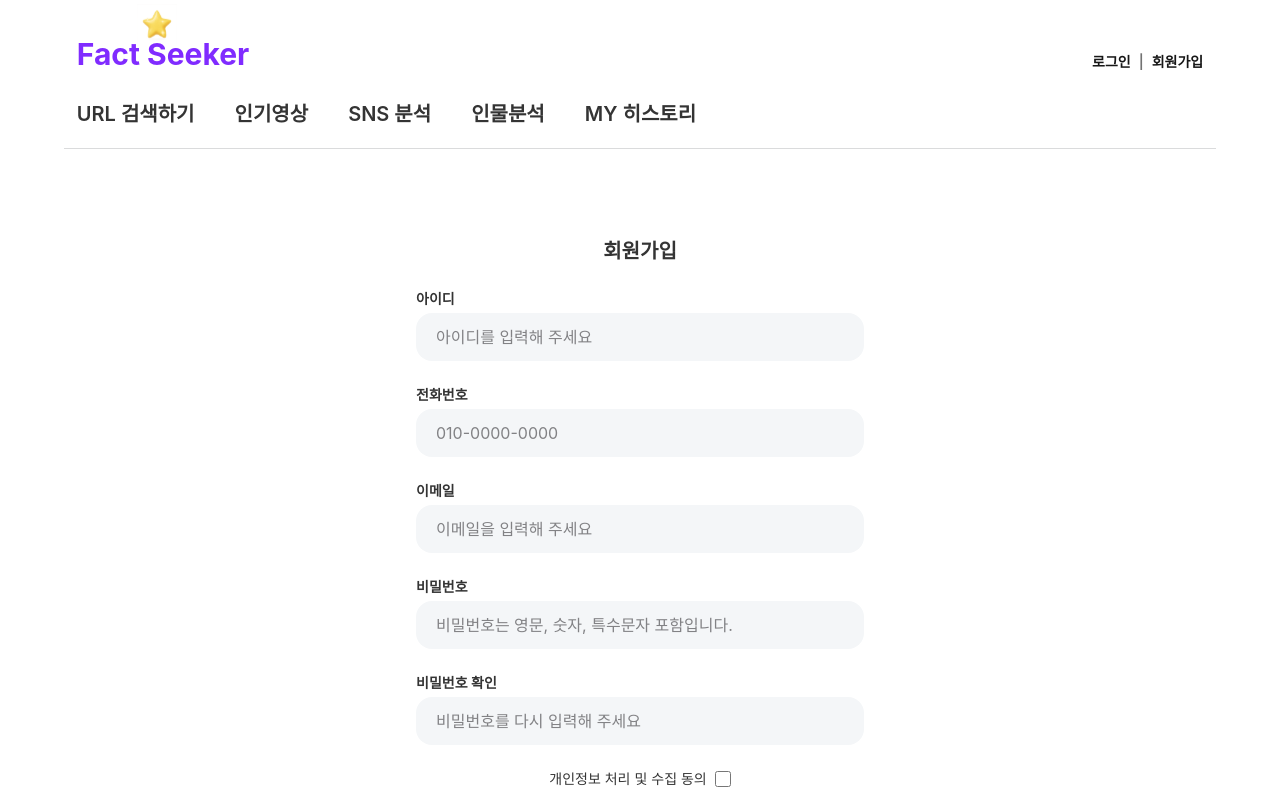
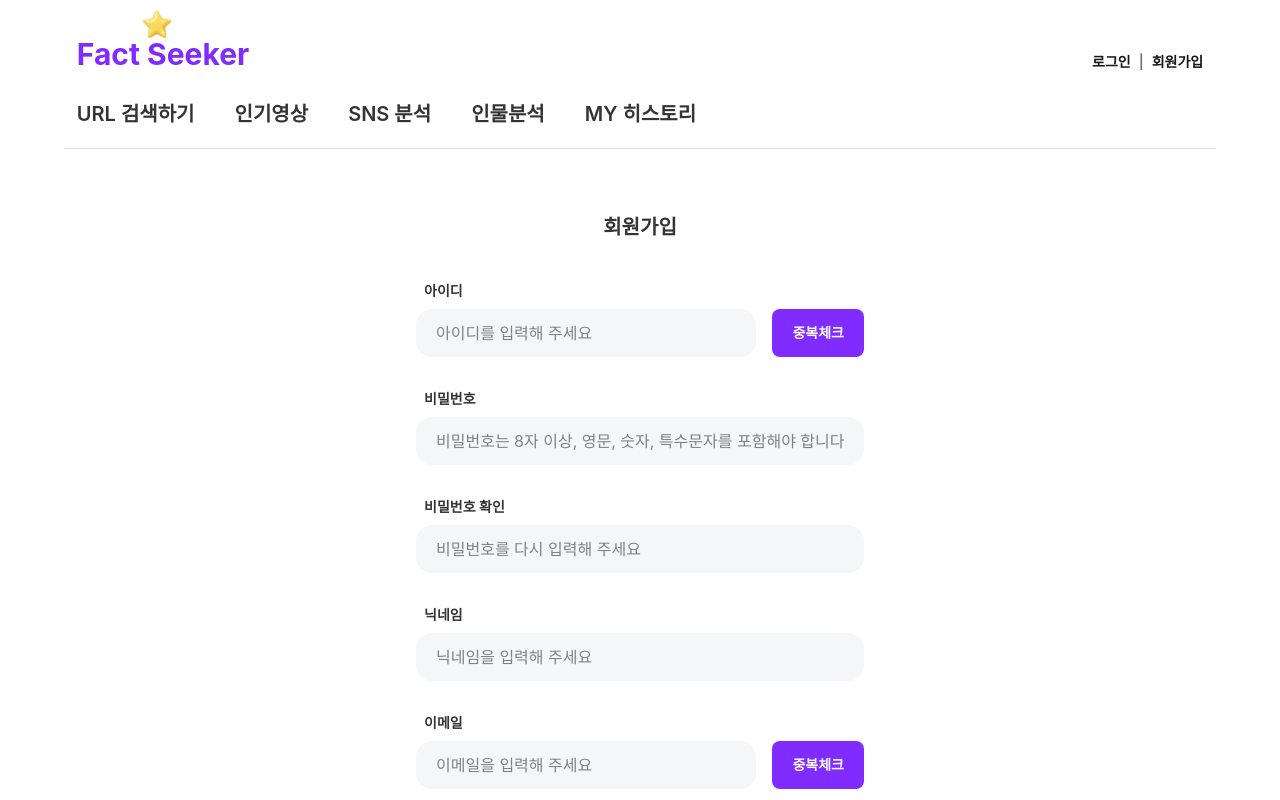
Before and after one commit to Hanium-FactSeeker/factseeker-frontend, a Next.js app: page /sign-up in a window 1280 px wide. Shown: the top 800 px of the page. Built offline with nearby package versions, Linux system fonts and the light colour scheme.

Commit message:
Feat: 일반 회원가입 api 연동 및  닉네임 필드 추가

```diff
--- /dev/null
+++ b/src/apis/auth/check-email.ts
@@ -0,0 +1,18 @@
+import apiClient from '@/apis/apiClient';
+
+/** 응답  */
+export interface EmailCheckResponse {
+  success: boolean;
+  message: string;
+  data: boolean;
+}
+/** 회원가입 시 이메일 중복 체크  */
+export async function checkEmailDuplicate(email: string) {
+  const res = await apiClient.get<EmailCheckResponse>('/check/email', {
+    params: { email },
+    headers: {
+      Accept: 'application/json',
+    },
+  });
+  return res.data;
+}
--- /dev/null
+++ b/src/apis/auth/check-id.ts
@@ -0,0 +1,19 @@
+import apiClient from '@/apis/apiClient';
+
+/** 아이디 중복 체크 응답 */
+export interface LoginIdCheckResponse {
+  success: boolean;
+  message: string;
+  data: boolean;
+}
+
+/** 아이디 중복 체크 */
+export async function checkIdDuplicate(
+  loginId: string,
+): Promise<LoginIdCheckResponse> {
+  const res = await apiClient.get<LoginIdCheckResponse>('/check/loginId', {
+    params: { loginId },
+    headers: { Accept: 'application/json' },
+  });
+  return res.data;
+}
--- /dev/null
+++ b/src/apis/auth/sign-up.ts
@@ -0,0 +1,39 @@
+import apiClient from '@/apis/apiClient';
+
+/** 회원가입 요청 바디 */
+export interface SignUpRequest {
+  loginId: string;
+  password: string;
+  fullname: string;
+  phone: string;
+  email: string;
+}
+
+/**
+ * 일반 회원가입 응답
+ *
+ */
+export interface SignUpResponse {
+  success?: boolean;
+  message?: string;
+  data?: any;
+}
+
+/**
+ * 일반 회원가입
+ *
+ */
+export async function signUpUser(
+  payload: SignUpRequest,
+): Promise<SignUpResponse> {
+  const res = await apiClient.post<SignUpResponse>('/auth/register', payload, {
+    headers: {
+      'Content-Type': 'application/json',
+      Accept: 'application/json',
+    },
+  });
+
+  const body = res.data ?? {};
+
+  return body;
+}
--- a/src/components/auth/sign-up/SignUpForm.tsx
+++ b/src/components/auth/sign-up/SignUpForm.tsx
@@ -2,16 +2,20 @@
 
 import React, { useState } from 'react';
 import { useRouter } from 'next/navigation';
-import Logo from '@/assets/Logo';
 import TextInput from '@/components/ui/button/TextInput';
 import { Button } from '@/components/ui/button';
+import { signUpUser } from '@/apis/auth/sign-up';
+import { checkEmailDuplicate } from '@/apis/auth/check-email';
+import { checkIdDuplicate } from '@/apis/auth/check-id';
+import toast from 'react-hot-toast';
 
 type FormData = {
-  username: string;
-  phone: string;
-  email: string;
+  id: string;
   password: string;
   confirmPassword: string;
+  nickname: string;
+  email: string;
+  phone: string;
   agreed: boolean;
 };
 
@@ -42,20 +46,31 @@ export default function SignUpForm() {
   const router = useRouter();
 
   const [formData, setFormData] = useState<FormData>({
-    username: '',
-    phone: '',
-    email: '',
+    id: '',
     password: '',
     confirmPassword: '',
+    nickname: '',
+    email: '',
+    phone: '',
     agreed: false,
   });
 
-  const [errors, setErrors] = useState<Partial<Record<keyof FormData, string>>>({});
+  const [errors, setErrors] = useState<Partial<Record<keyof FormData, string>>>(
+    {},
+  );
+
+  const [emailChecked, setEmailChecked] = useState(false);
+  const [idChecked, setIdChecked] = useState(false);
 
   const validate = () => {
     const errs: Partial<Record<keyof FormData, string>> = {};
 
-    if (formData.phone.replace(/[^0-9]/g, '').length !== 11) {
+    if (!formData.id.trim()) {
+      errs.id = '아이디를 입력해 주세요.';
+    }
+
+    const phoneDigits = formData.phone.replace(/\D/g, '');
+    if (phoneDigits.length !== 11) {
       errs.phone = '전화번호 형식이 올바르지 않습니다.';
     }
 
@@ -63,9 +78,19 @@ export default function SignUpForm() {
       errs.email = '이메일 형식이 올바르지 않습니다.';
     }
 
+    if (!formData.nickname.trim()) {
+      errs.nickname = '닉네임을 입력해 주세요.';
+    }
+
     const pw = formData.password;
-    if (pw.length < 8 || !/[a-zA-Z]/.test(pw) || !/[0-9]/.test(pw) || !/[^a-zA-Z0-9]/.test(pw)) {
-      errs.password = '비밀번호는 8자 이상, 영문, 숫자, 특수문자를 포함해야 합니다.';
+    if (
+      pw.length < 8 ||
+      !/[a-zA-Z]/.test(pw) ||
+      !/[0-9]/.test(pw) ||
+      !/[^a-zA-Z0-9]/.test(pw)
+    ) {
+      errs.password =
+        '비밀번호는 8자 이상, 영문, 숫자, 특수문자를 포함해야 합니다.';
     }
 
     if (formData.password !== formData.confirmPassword) {
@@ -76,80 +101,170 @@ export default function SignUpForm() {
     return Object.keys(errs).length === 0;
   };
 
-  const handleSubmit = (e: React.FormEvent) => {
-    e.preventDefault();
-    if (validate()) {
-      console.log('회원가입 성공', formData);
+  const formatPhone = (raw: string) => {
+    let digits = raw.replace(/\D/g, '').slice(0, 11);
+    if (digits.length > 7) {
+      return `${digits.slice(0, 3)}-${digits.slice(3, 7)}-${digits.slice(7)}`;
     }
+    if (digits.length > 3) {
+      return `${digits.slice(0, 3)}-${digits.slice(3)}`;
+    }
+    return digits;
   };
 
   const handleChange = (e: React.ChangeEvent<HTMLInputElement>) => {
     const { name, value, type, checked } = e.target;
+
+    if (name === 'phone') {
+      setFormData((prev) => ({ ...prev, phone: formatPhone(value) }));
+    } else {
       setFormData((prev) => ({
         ...prev,
         [name]: type === 'checkbox' ? checked : value,
       }));
+    }
+
+    if (name === 'email') setEmailChecked(false);
+    if (name === 'id') setIdChecked(false);
+    setErrors((prev) => ({
+      ...prev,
+      [name]: '',
+    }));
+  };
+  // 이메일 중복 체크
+  const handleEmailCheck = async () => {
+    if (!formData.email) {
+      toast.error('이메일을 입력해 주세요.');
+      return;
+    }
+    try {
+      const res = await checkEmailDuplicate(formData.email);
+      if (!res.data) {
+        toast.error(res.message);
+      } else {
+        toast.success(res.message);
+        setEmailChecked(true);
+      }
+    } catch {
+      toast.error('이메일 중복 확인 중 오류가 발생했습니다.');
+    }
+  };
+
+  // 아이디 중복 체크
+  const handleIdCheck = async () => {
+    if (!formData.id.trim()) {
+      toast.error('아이디를 입력해 주세요.');
+      return;
+    }
+    try {
+      const res = await checkIdDuplicate(formData.id.trim());
+      if (!res.data) {
+        toast.error(res.message);
+      } else {
+        toast.success(res.message);
+        setIdChecked(true);
+      }
+    } catch {
+      toast.error('아이디 중복 확인 중 오류가 발생했습니다.');
+    }
+  };
+
+  const handleSubmit = async (e: React.FormEvent) => {
+    e.preventDefault();
+    const ok = validate();
+    if (!ok) return;
+
+    if (!idChecked) {
+      toast.error('아이디 중복 체크를 완료해 주세요.');
+      return;
+    }
+    if (!emailChecked) {
+      toast.error('이메일 중복 체크를 완료해 주세요.');
+      return;
+    }
+    if (!formData.agreed) {
+      toast.error('개인정보 이용 약관에 동의해 주세요');
+      return;
+    }
+
+    try {
+      const res = await signUpUser({
+        loginId: formData.id,
+        password: formData.password,
+        fullname: formData.nickname,
+        phone: formData.phone.replace(/[\s-]/g, ''),
+        email: formData.email,
+      });
+
+      if (res?.success) {
+        toast.success('회원가입에 성공했습니다.');
+        router.push('/login');
+      } else {
+        toast.error(res?.message ?? '회원가입에 실패했습니다.');
+      }
+    } catch {
+      toast.error('서버 오류가 발생했습니다. 다시 시도해 주세요.');
+    }
   };
 
   return (
     <div className="w-full">
-      <h2 className="text-black-normal mb-6 text-center text-xl font-bold">회원가입</h2>
+      <h2 className="text-black-normal mb-6 text-center text-xl font-bold">
+        회원가입
+      </h2>
 
-      <form onSubmit={handleSubmit} className="flex w-full flex-col items-center gap-6">
+      <form
+        onSubmit={handleSubmit}
+        className="mt-10 flex w-full flex-col items-center gap-8"
+      >
         <div className="flex w-full flex-col gap-1">
-          <label className="text-black-normal text-sm font-semibold">아이디</label>
+          <label className="text-black-normal mb-1 ml-2 text-sm font-semibold">
+            아이디
+          </label>
+          <div className="flex gap-4">
             <TextInput
-            name="username"
+              name="id"
               placeholder="아이디를 입력해 주세요"
-            fullWidth
-            value={formData.username}
+              value={formData.id}
               onChange={handleChange}
               className="bg-gray-light text-foreground"
             />
+            <Button
+              color="purple"
+              size="sm"
+              onClick={handleIdCheck}
+              disabled={idChecked}
+            >
+              {idChecked ? '완료' : '중복체크'}
+            </Button>
+          </div>
+          {errors.id && (
+            <p className="ml-4 text-sm text-red-500">{errors.id}</p>
+          )}
         </div>
 
         <div className="flex w-full flex-col gap-1">
-          <label className="text-black-normal text-sm font-semibold">전화번호</label>
-          <TextInput
-            name="phone"
-            placeholder="010-0000-0000"
-            fullWidth
-            value={formData.phone}
-            onChange={handleChange}
-            className="bg-gray-light text-foreground"
-          />
-          {errors.phone && <p className="text-sm text-red-500">{errors.phone}</p>}
-        </div>
-
-        <div className="flex w-full flex-col gap-1">
-          <label className="text-black-normal text-sm font-semibold">이메일</label>
-          <TextInput
-            name="email"
-            placeholder="이메일을 입력해 주세요"
-            fullWidth
-            value={formData.email}
-            onChange={handleChange}
-            className="bg-gray-light text-foreground"
-          />
-          {errors.email && <p className="text-sm text-red-500">{errors.email}</p>}
-        </div>
-
-        <div className="flex w-full flex-col gap-1">
-          <label className="text-black-normal text-sm font-semibold">비밀번호</label>
+          <label className="text-black-normal mb-1 ml-2 text-sm font-semibold">
+            비밀번호
+          </label>
           <TextInput
             name="password"
             type="password"
-            placeholder="비밀번호는 영문, 숫자, 특수문자 포함입니다."
+            placeholder="비밀번호는 8자 이상, 영문, 숫자, 특수문자를 포함해야 합니다."
             fullWidth
             value={formData.password}
             onChange={handleChange}
             className="bg-gray-light text-foreground"
           />
-          {errors.password && <p className="text-sm text-red-500">{errors.password}</p>}
+          {errors.password && (
+            <p className="ml-4 text-sm text-red-500">{errors.password}</p>
+          )}
         </div>
 
         <div className="flex w-full flex-col gap-1">
-          <label className="text-black-normal text-sm font-semibold">비밀번호 확인</label>
+          <label className="text-black-normal mb-1 ml-2 text-sm font-semibold">
+            비밀번호 확인
+          </label>
           <TextInput
             name="confirmPassword"
             type="password"
@@ -160,7 +275,69 @@ export default function SignUpForm() {
             className="bg-gray-light text-foreground"
           />
           {errors.confirmPassword && (
-            <p className="text-sm text-red-500">{errors.confirmPassword}</p>
+            <p className="ml-4 text-sm text-red-500">
+              {errors.confirmPassword}
+            </p>
+          )}
+        </div>
+
+        <div className="flex w-full flex-col gap-1">
+          <label className="text-black-normal mb-1 ml-2 text-sm font-semibold">
+            닉네임
+          </label>
+          <TextInput
+            name="nickname"
+            placeholder="닉네임을 입력해 주세요"
+            fullWidth
+            value={formData.nickname}
+            onChange={handleChange}
+            className="bg-gray-light text-foreground"
+          />
+          {errors.email && (
+            <p className="ml-4 text-sm text-red-500">{errors.nickname}</p>
+          )}
+        </div>
+
+        <div className="flex w-full flex-col gap-1">
+          <label className="text-black-normal mb-1 ml-2 text-sm font-semibold">
+            이메일
+          </label>
+          <div className="flex gap-4">
+            <TextInput
+              name="email"
+              placeholder="이메일을 입력해 주세요"
+              value={formData.email}
+              onChange={handleChange}
+              className="bg-gray-light text-foreground"
+            />
+            <Button
+              color="purple"
+              size="sm"
+              onClick={handleEmailCheck}
+              disabled={emailChecked}
+            >
+              {emailChecked ? '완료' : '중복체크'}
+            </Button>
+          </div>
+          {errors.email && (
+            <p className="ml-4 text-sm text-red-500">{errors.email}</p>
+          )}
+        </div>
+
+        <div className="flex w-full flex-col gap-1">
+          <label className="text-black-normal mb-1 ml-2 text-sm font-semibold">
+            전화번호
+          </label>
+          <TextInput
+            name="phone"
+            placeholder="010-0000-0000"
+            fullWidth
+            value={formData.phone}
+            onChange={handleChange}
+            className="bg-gray-light text-foreground"
+          />
+          {errors.phone && (
+            <p className="ml-4 text-sm text-red-500">{errors.phone}</p>
           )}
         </div>
 
--- a/src/components/auth/sign-up/index.tsx
+++ b/src/components/auth/sign-up/index.tsx
@@ -5,7 +5,7 @@ import SignUpForm from './SignUpForm';
 
 export default function SignUp() {
   return (
-    <div className="text-foreground mx-auto my-20 flex w-full max-w-xs items-center justify-center rounded-lg bg-white px-4 md:my-10 md:max-w-md md:rounded-xl md:p-8 md:px-0">
+    <div className="text-foreground mx-auto my-20 flex w-full max-w-xs items-center justify-center rounded-lg bg-white px-4 md:my-4 md:max-w-md md:rounded-xl md:p-8 md:px-0">
       <SignUpForm />
     </div>
   );
```
Lines whose indentation alone changed are shown as unchanged.
